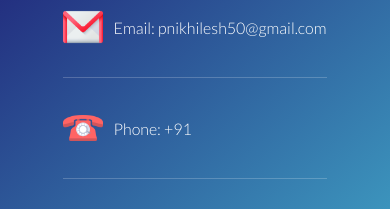
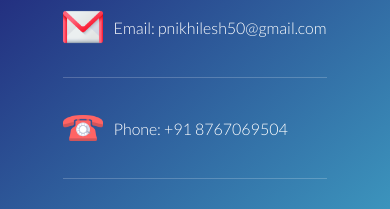
Before and after one commit to Nikhileshap/personal-portfolio, a plain HTML site: page index.html in a window 390 px wide. Shown: the part 2622-2831 px from the top of the page. Drawn offline with Linux system fonts and the light colour scheme.

Commit message:
Added phone no.

```diff
--- a/index.html
+++ b/index.html
@@ -83,7 +83,7 @@
                 </div>
                 <div>
                     <img src="./images/telephone.png" height="40" width="40">
-                    <a href="tel:91">Phone: +91 </a>
+                    <a href="tel:918767069504">Phone: +91 8767069504</a>
                 </div>
             </div>
         </div>
```
